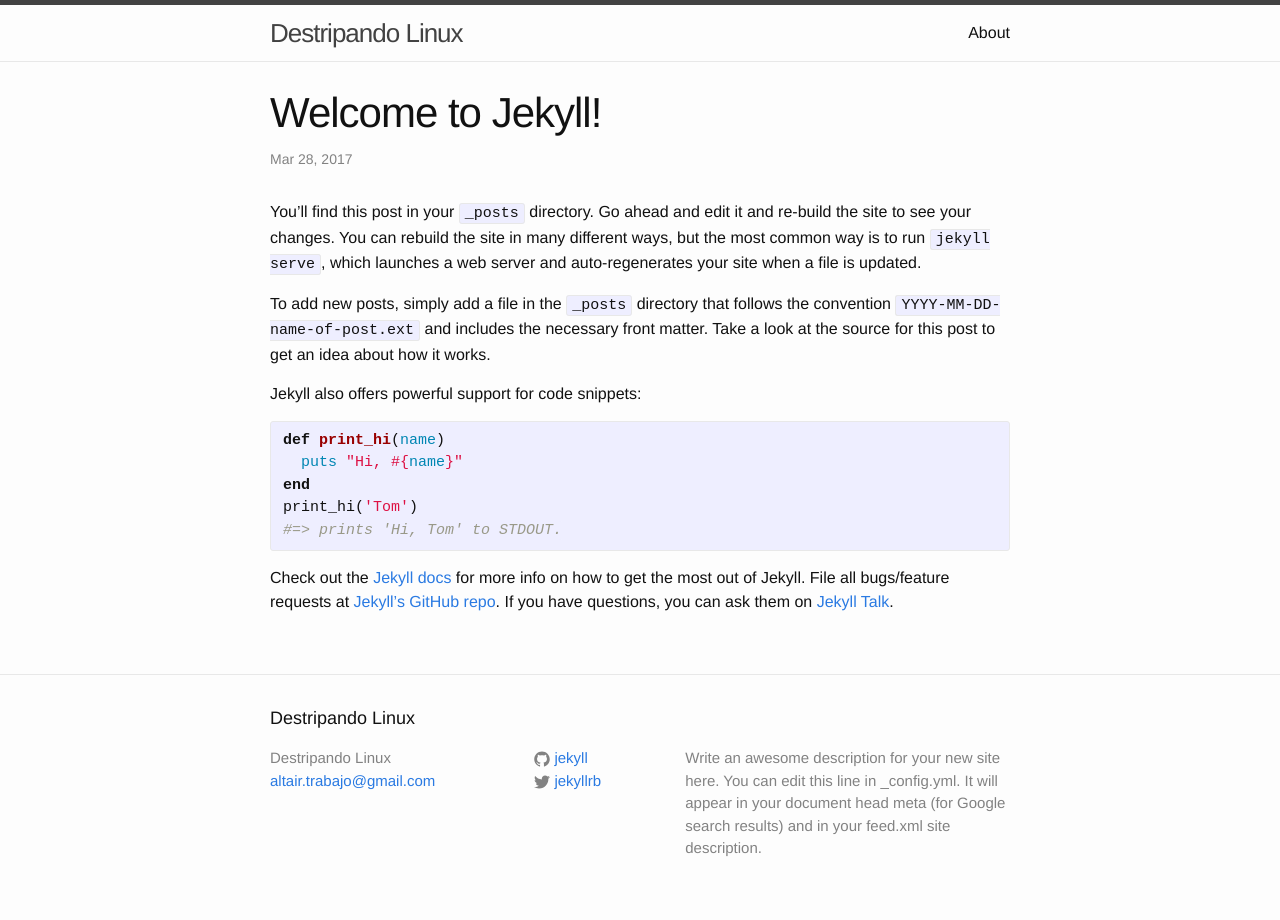
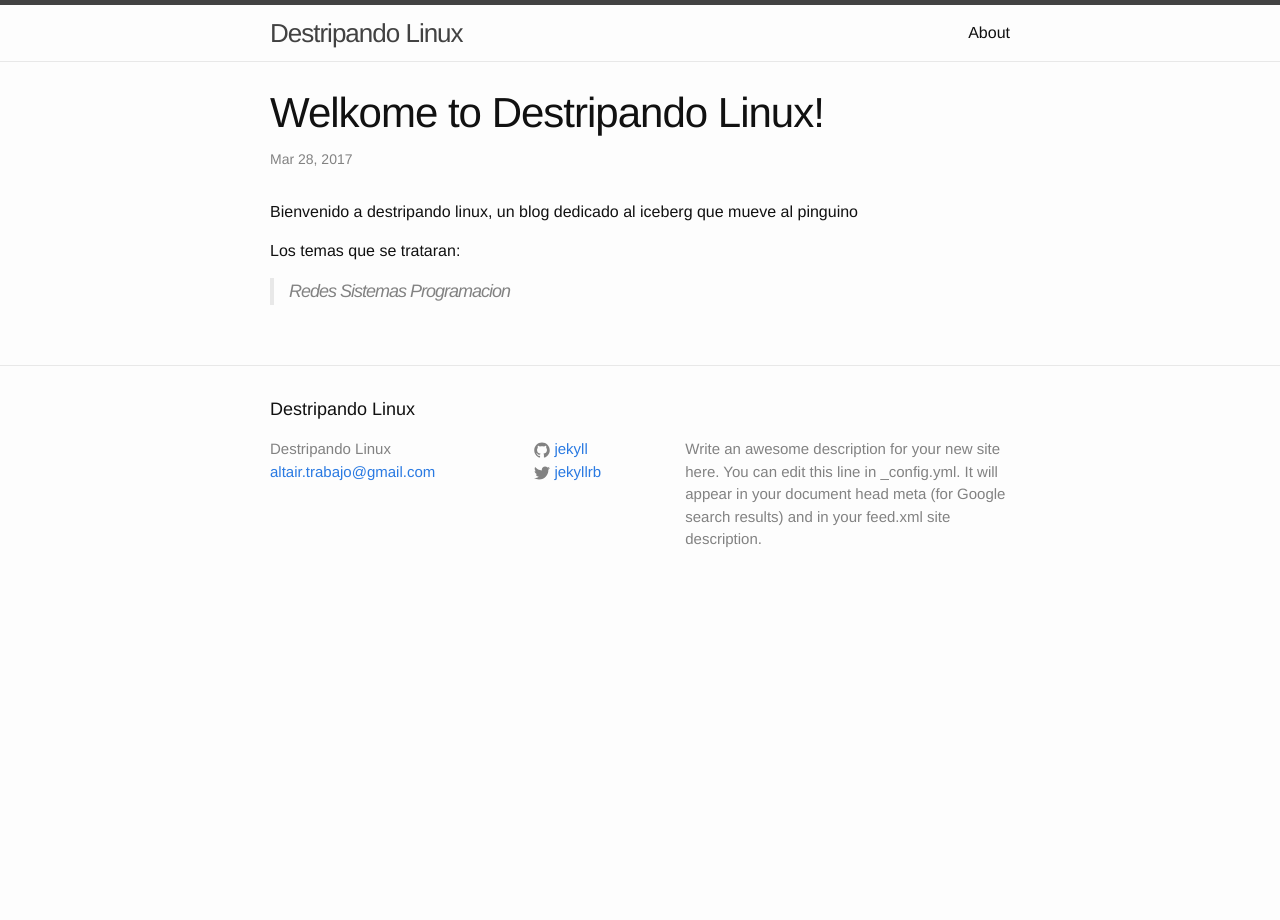
Before and after one commit to MrRastayoung/JEKYLL_FINAL, a Jekyll site: the page built from _posts/2017-03-28-welcome-to-jekyll.markdown, in a window 1280 px wide. Built offline with Jekyll 4.4.1, drawn with Linux system fonts in a browser that asks for light colours.

Commit message:
First post

```diff
--- a/_posts/2017-03-28-welcome-to-jekyll.markdown
+++ b/_posts/2017-03-28-welcome-to-jekyll.markdown
@@ -1,24 +1,16 @@
 ---
 layout: post
-title:  "Welcome to Jekyll!"
+title:  "Welkome to Destripando Linux!"
 date:   2017-03-28 12:52:00 +0200
-categories: jekyll update
+categories: jekyll update linux
 ---
-You’ll find this post in your `_posts` directory. Go ahead and edit it and re-build the site to see your changes. You can rebuild the site in many different ways, but the most common way is to run `jekyll serve`, which launches a web server and auto-regenerates your site when a file is updated.
 
-To add new posts, simply add a file in the `_posts` directory that follows the convention `YYYY-MM-DD-name-of-post.ext` and includes the necessary front matter. Take a look at the source for this post to get an idea about how it works.
+Bienvenido a destripando linux, un blog dedicado al iceberg que mueve al pinguino
 
-Jekyll also offers powerful support for code snippets:
-
-{% highlight ruby %}
-def print_hi(name)
-  puts "Hi, #{name}"
-end
-print_hi('Tom')
-#=> prints 'Hi, Tom' to STDOUT.
-{% endhighlight %}
-
-Check out the [Jekyll docs][jekyll-docs] for more info on how to get the most out of Jekyll. File all bugs/feature requests at [Jekyll’s GitHub repo][jekyll-gh]. If you have questions, you can ask them on [Jekyll Talk][jekyll-talk].
+Los temas que se trataran:
+>Redes
+>Sistemas
+>Programacion
 
 [jekyll-docs]: https://jekyllrb.com/docs/home
 [jekyll-gh]:   https://github.com/jekyll/jekyll
```
